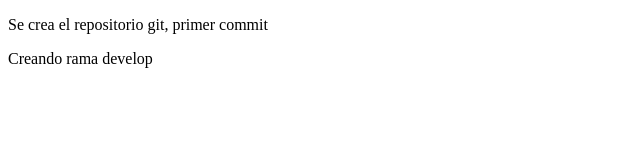
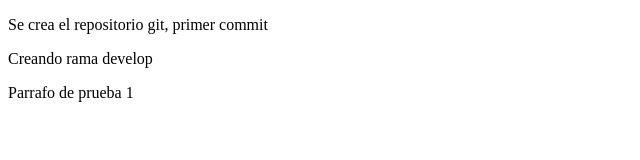
Before and after one commit to adrianC56/pruebaGit, a plain HTML site: page index.html in a window 1280 px wide. Shown: the whole page, without its empty margins (0-640 px from the left). Drawn offline with Linux system fonts and the light colour scheme.

Commit message:
parrafo de prueba 1

```diff
--- a/index.html
+++ b/index.html
@@ -13,5 +13,8 @@
       <p>
           Creando rama develop
       </p>
+      <p>
+          Parrafo de prueba 1
+      </p>
   </body>
 </html>
```
